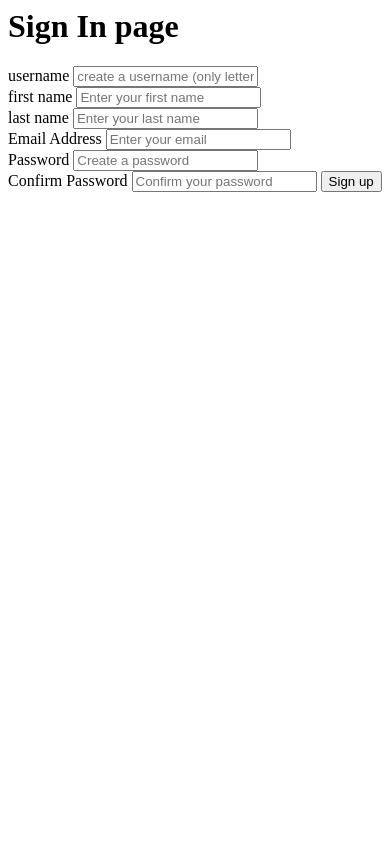
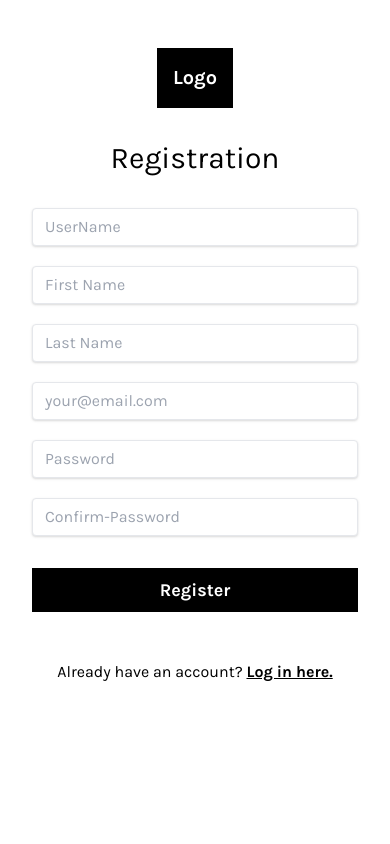
Before and after one commit to jiteshjitsun/dhobi-geu, a Django app: page /auth/signup in a window 390 px wide. Run offline with Django 4.2, Linux system fonts and the light colour scheme.

Commit message:
merging signup with home

```diff
--- a/auth/views.py
+++ b/auth/views.py
@@ -13,6 +13,7 @@ from django.template.loader import render_to_string
 from django.utils.http import urlsafe_base64_decode, urlsafe_base64_encode
 from django.utils.encoding import force_bytes,force_str
 from django.core.mail import EmailMessage,send_mail
+from . tokens import generate_token
 
 def home(request):
     return render(request,'auth/index.html')
--- a/templates/activation_failed.html
+++ b/templates/activation_failed.html
@@ -1,5 +1,5 @@
-{% autoscape off %}
+{% autoescape off %}
 
 Activation Failed , Please try again!
 
-{% endautoscape %}
+{% endautoescape %}
--- a/templates/auth/signup.html
+++ b/templates/auth/signup.html
@@ -1,42 +1,88 @@
-<html>
+<!DOCTYPE html>
+<html lang="en">
 <head>
-        <title>user authentication</title>
+    <meta charset="UTF-8">
+    <meta name="viewport" content="width=device-width, initial-scale=1.0">
+    <title>Register</title>
+    <meta name="author" content="David Grzyb">
+    <meta name="description" content="">
+
+    <!-- Tailwind -->
+
+    <link
+      rel="stylesheet"
+      href="https://unpkg.com/tailwindcss@2.2.19/dist/tailwind.min.css"
+    />
+    <link href="https://unpkg.com/tailwindcss/dist/tailwind.min.css" rel="stylesheet">
+    <style>
+        @import url('https://fonts.googleapis.com/css?family=Karla:400,700&display=swap');
+
+        .font-family-karla {
+            font-family: karla;
+        }
+    </style>
 </head>
-    <body>
+<body class="bg-white font-family-karla h-screen">
 
+    <div class="w-full flex flex-wrap">
          {% for message in messages %}
     <div class="alert alert-{{ message.tags }} alert-dismissible fade show" role="alert">
         <strong>Message:</strong> {{ message }}
-            <button type="button" class="close" data-dismiss="alert" aria-label="Close">
-                <span aria-hidden="true">&times;</span>
-            </button>
     </div>
     {% endfor %}
+        <!-- Register Section -->
+        <div class="w-full md:w-1/2 flex flex-col">
 
-        <h1>Sign In page</h1>
-        <form action="/signup" method="post">
+            <div class="flex justify-center md:justify-start pt-12 md:pl-12 md:-mb-12">
+                <a href="#" class="bg-black text-white font-bold text-xl p-4" alt="Logo">Logo</a>
+            </div>
+
+            <div class="flex flex-col justify-center md:justify-start my-auto pt-8 md:pt-0 px-8 md:px-24 lg:px-32">
+                <p class="text-center text-3xl">Registration</p>
+                <form class="flex flex-col pt-3 md:pt-8" method="post" action="/signup">
                     {% csrf_token %}
-            <label for="">username</label>
-            <input type="text" id="username" name="username" placeholder="create a username (only letters and numbers)" required>
-            <br>
-            <label for="">first name</label>
-            <input type="text" id="fname" name ="fname" placeholder="Enter your first name" required>
-            <br>
-            <label for="">last name</label>
-            <input type="text" id="lname" name ="lname" placeholder="Enter your last name" required>
-            <br>
-            <label for="">Email Address</label>
-            <input type="text" id="email" name ="email" placeholder="Enter your email" required>
-            <br>
-            <label for="">Password</label>
-            <input type="password" id="pass1" name ="pass1" placeholder="Create a password" required>
-            <br>
+                    <div class="flex flex-col pt-4">
+                        <!-- <label for="username" class="text-lg">UserName</label>  -->
+                        <input type="text" id="username" name="username" placeholder="UserName" class="shadow appearance-none border rounded w-full py-2 px-3 text-gray-700 mt-1 leading-tight focus:outline-none focus:shadow-outline" />
+                    </div>
+                    <div class="flex flex-col pt-4">
+                        <!-- <label for="fname" class="text-lg">First Name</label> -->
+                        <input type="text" id="fname" name="fname" placeholder="First Name" class="shadow appearance-none border rounded w-full py-2 px-3 text-gray-700 mt-1 leading-tight focus:outline-none focus:shadow-outline" />
+                    </div>
+                    <div class="flex flex-col pt-4">
+                        <!-- <label for="lname" class="text-lg">Last Name</label> -->
+                        <input type="text" id="lname" name="lname" placeholder="Last Name" class="shadow appearance-none border rounded w-full py-2 px-3 text-gray-700 mt-1 leading-tight focus:outline-none focus:shadow-outline" />
+                    </div>
 
-            <label for="">Confirm Password</label>
-            <input type="password" id="pass2" name ="pass2" placeholder="Confirm your password" required>
+                    <div class="flex flex-col pt-4">
+                        <!-- <label for="email" class="text-lg">Email</label> -->
+                        <input type="email" id="email" name="email" placeholder="your@email.com" class="shadow appearance-none border rounded w-full py-2 px-3 text-gray-700 mt-1 leading-tight focus:outline-none focus:shadow-outline" />
+                    </div>
 
-            <button type="submit">Sign up </button>
+                    <div class="flex flex-col pt-4">
+                        <!-- <label for="pass1" class="text-lg">Password</label> -->
+                        <input type="password" id="pass1" name="pass1" placeholder="Password" class="shadow appearance-none border rounded w-full py-2 px-3 text-gray-700 mt-1 leading-tight focus:outline-none focus:shadow-outline" />
+                    </div>
+
+                    <div class="flex flex-col pt-4">
+                        <!-- <label for="pass2" class="text-lg">Confirm Password</label> -->
+                        <input type="password" id="pass2" name="pass2" placeholder="Confirm-Password" class="shadow appearance-none border rounded w-full py-2 px-3 text-gray-700 mt-1 leading-tight focus:outline-none focus:shadow-outline" />
+                    </div>
+
+                    <input type="submit" value="Register" class="bg-black text-white font-bold text-lg hover:bg-gray-700 p-2 mt-8" />
                 </form>
+                <div class="text-center pt-12 pb-12">
+                    <p>Already have an account? <a href="login.html" class="underline font-semibold">Log in here.</a></p>
+                </div>
+            </div>
+
+        </div>
+
+        <!-- Image Section -->
+        <div class="w-1/2 shadow-2xl">
+            <img class="object-cover w-full h-screen hidden md:block" src="https://images.unsplash.com/photo-1571867424488-4565932edb41?ixlib=rb-1.2.1&ixid=MnwxMjA3fDB8MHxzZWFyY2h8Nnx8cmVnaXN0cmF0aW9ufGVufDB8MXwwfHw%3D&auto=format&fit=crop&w=500&q=60" alt="Background" />
+        </div>
+    </div>
 
 </body>
 </html>
--- a/templates/email_confirmation.html
+++ b/templates/email_confirmation.html
@@ -1,4 +1,4 @@
-{% autoscape off %}
+{% autoescape off %}
 
 Welcome to Dhobhi geu
 
@@ -8,4 +8,4 @@ Please confirm your email by clicking on the following link.
 
 confirmation Link : http://{{ domain }}{%  url 'activate' uidb64=uid token=token %}
 
-{% endautoscape %}
+{% endautoescape %}
```
Also changed, not shown: templates/auth/index.html (+16 -9 lines), templates/auth/signin.html (+57 -16 lines). Lines whose indentation alone changed are shown as unchanged.
